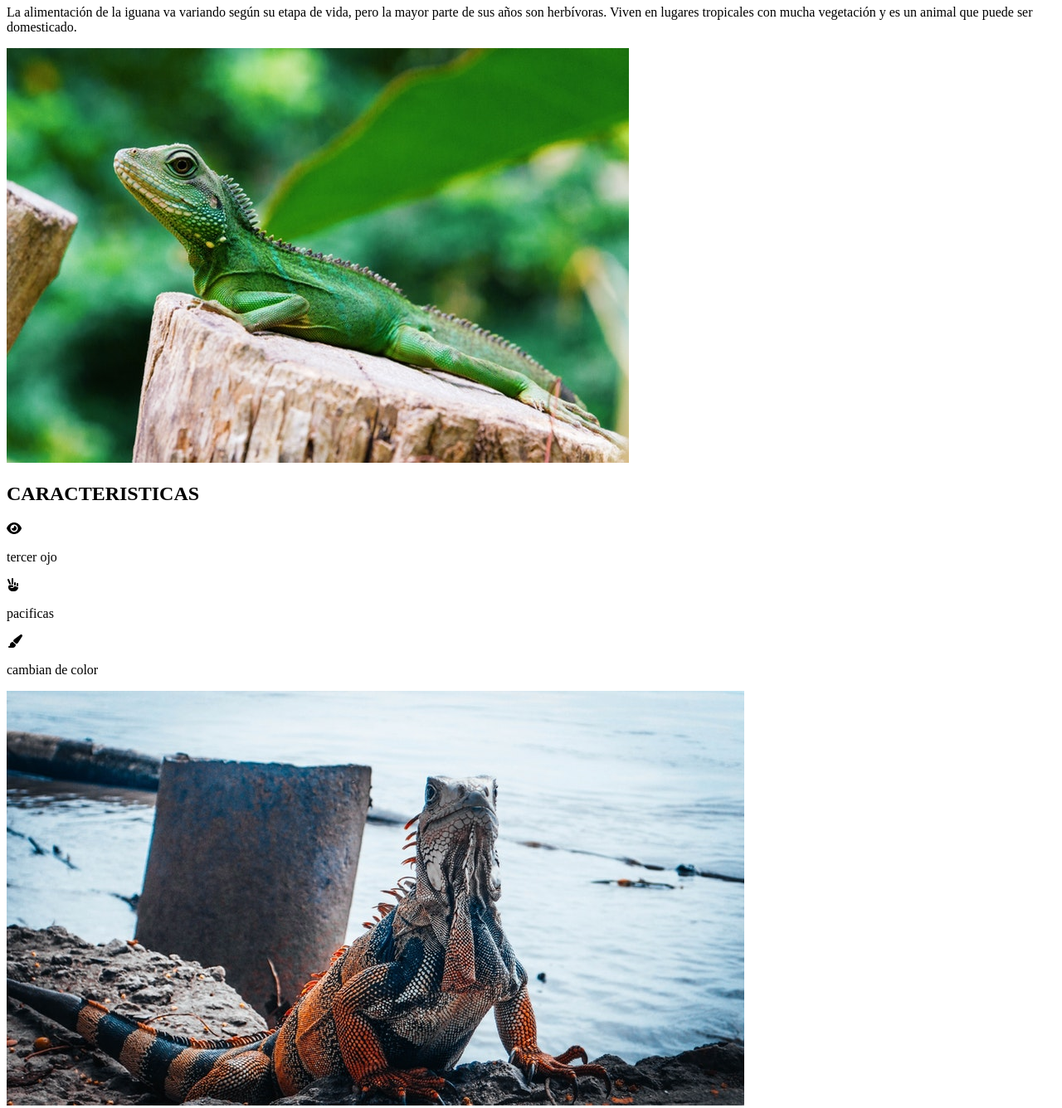
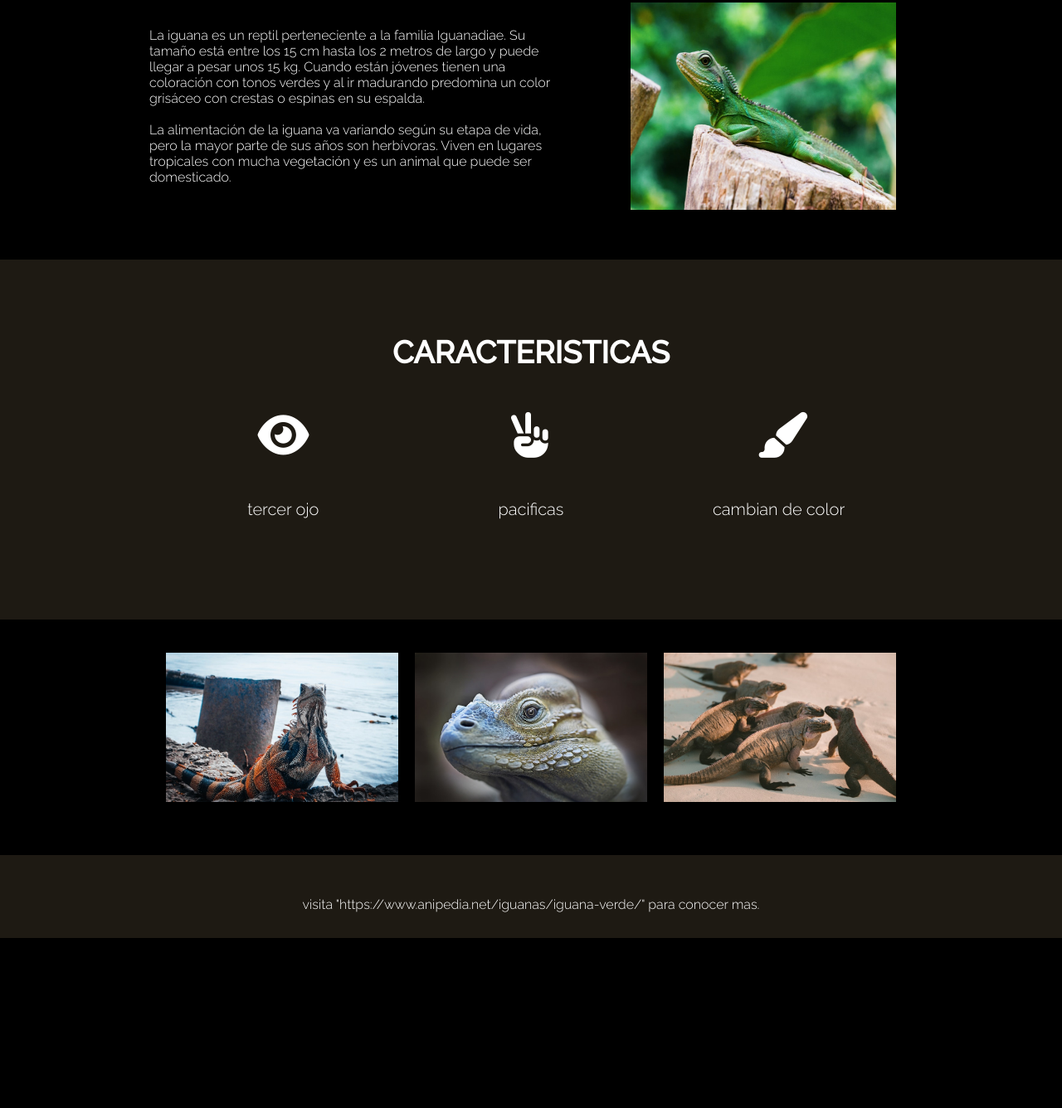
Before and after one commit to mayerlinurbina/mayerlinurbina.github.io, a plain HTML site: page pages/iguanas/index.html in a window 1280 px wide. Shown: the part 875-2211 px from the top of the page at 83% size. After the commit the page ends 2006 px from the top, so only its background shows below. Drawn offline with Linux system fonts and the light colour scheme.

Commit message:
se agregan css de proyectos

```diff
--- a/pages/cuppon/assets/css/styles.css
+++ b/pages/cuppon/assets/css/styles.css
@@ -0,0 +1,60 @@
+body{
+    font-family: 'roboto' , 'sans serif';
+}
+
+.navbar{
+    background-color: #28a745;
+}
+
+.navbar-nav{
+    margin-left: 800px;
+
+}
+
+.navbar-brand img{
+    margin-left: 30px;
+}
+
+.img-card{
+    height: 250px;
+    object-fit: cover;
+}
+
+.parrafo-green{
+    color: #28a745;
+}
+
+.card-tittle{
+    font-weight: 500;
+}
+
+.card-text{
+    font-weight: 300;
+}
+
+
+.texto2{
+    font-weight: 300;
+}
+
+.formulario{
+    background-color: #28a745;
+}
+
+.form-label{
+    color: #fff;
+}
+
+.form-control{
+    font-weight: 300;
+}
+
+.container-fluid img{
+    height: 30px;
+    text-align: center;
+    margin-right: 40px;
+}
+
+.img-logo{
+    margin-left: 50px;
+}
--- a/pages/iguanas/assets/css/styles.css
+++ b/pages/iguanas/assets/css/styles.css
@@ -0,0 +1,114 @@
+*{
+    margin: 0%;
+    padding: 0%;
+    border: 0;
+    box-sizing: border-box;
+}
+body{
+    font-family: 'Raleway', sans-serif;
+    background-color: #000;
+}
+header{
+    color: #fff;
+    text-align: center;
+    width: 100%;
+    padding: 20px;
+    font-size: 20px;
+    font-weight: 500;
+
+}
+.hero-section img{
+    width: 100%;
+
+}
+.desc{
+    background-color: #000;
+    display: flex;
+}
+.desc-text{
+    color: #fff;
+    margin-left: 90px;
+    padding: 90px;
+    font-weight: 300;
+
+}
+.desc-img{
+    width: 25%;
+    margin-right: 200px;
+    margin-top: 60px;
+    margin-bottom: 60px;
+
+}
+.icons-section{
+    background-color:#1E1A13;
+    width: 100%;
+    color: #fff;
+
+
+}
+
+.icons-section div{
+    display: flex;
+    text-align: center;
+    height: 300px;
+
+
+}
+.title{
+    text-align: center;
+    font-size: 25px;
+    font-weight: 500;
+    padding-top: 90px;
+
+
+}
+.icon-text {
+    width: 33%;
+}
+
+.icon-text-container {
+    display: flex;
+    justify-content: space-around;
+    width: 70%;
+    margin: 0 auto;
+}
+
+.icon-text i{
+    font-size: 55px;
+    padding: 50px;
+
+}
+.icon-text p{
+    font-size: 20px;
+    font-weight: 300;
+    text-align: center;
+
+}
+.gallery div{
+    display: flex;
+    justify-content: center;
+    margin: 0 auto;
+    width: 100%;
+}
+
+.gallery-container img{
+    width: 300px;
+    height: 200px;
+    padding: 10px;
+    margin-top: 30px;
+    object-fit: cover;
+}
+footer p {
+    background-color: #1E1A13;
+    height: 0.5rem;
+    color: #fff;
+    text-align: center;
+    padding: 50px;
+    margin-top: 50px;
+    font-weight: 300;
+
+}
+footer a{
+    color: #fff;
+    text-decoration: none;
+}
--- a/pages/landing/assets/css/styles.css
+++ b/pages/landing/assets/css/styles.css
@@ -0,0 +1,53 @@
+*{
+    margin: 0;
+    border: 0;
+    padding: 0;
+}
+body{
+    background-color: khaki;
+}
+.hero-section{
+    background-image: url('../img/header-chocolate.jpg');
+    background-repeat: no-repeat;
+    background-position: top;
+    background-size: cover;
+    height: 20rem;
+    width: 100%;
+    margin: 20px, 10px;
+}
+.logo-img{
+    text-align: left;
+    padding-left: 40px;
+    padding-top: 70px;
+    border-radius: 15%;
+    width: 25%;
+
+
+}
+.product-section{
+    margin: 50px 100px;
+
+
+}
+.img-product img{
+    margin-top: 40px;
+    height: 300px;
+    width: 300px;
+    border-radius: 10%;
+}
+.text-product{
+    text-align: center;
+    padding-left: 50px;
+    font-size: 20px;
+
+}
+.web-section{
+    background-color: brown;
+    height: 0.5rem;
+    text-align: center;
+    padding: 50px;
+}
+.web-section a{
+    color: aliceblue;
+    text-decoration: none;
+}
```
Also changed, not shown: pages/portafolio/index.html (+1 -1 lines), assets/img/foto perfil2.jpg (added), assets/img/screenshot.png (added).
